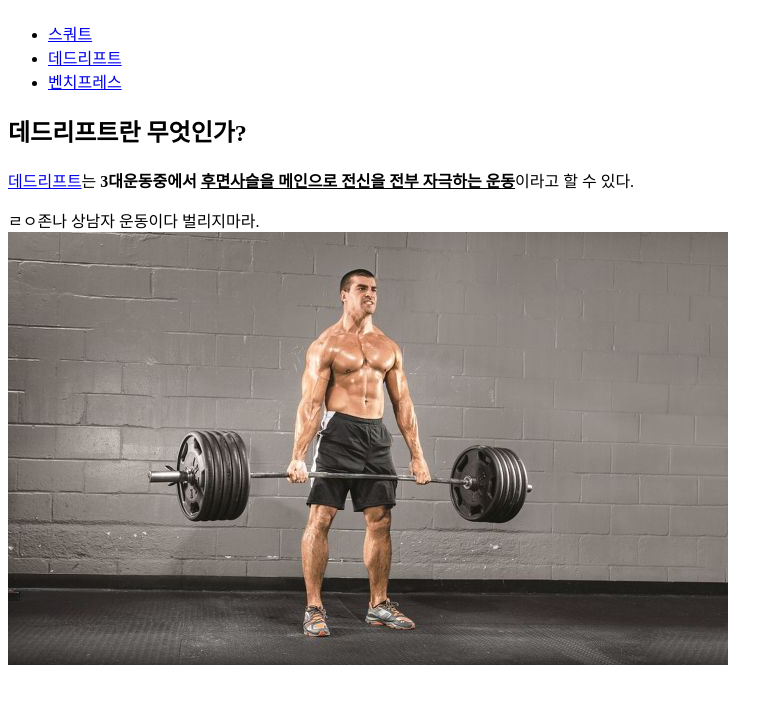
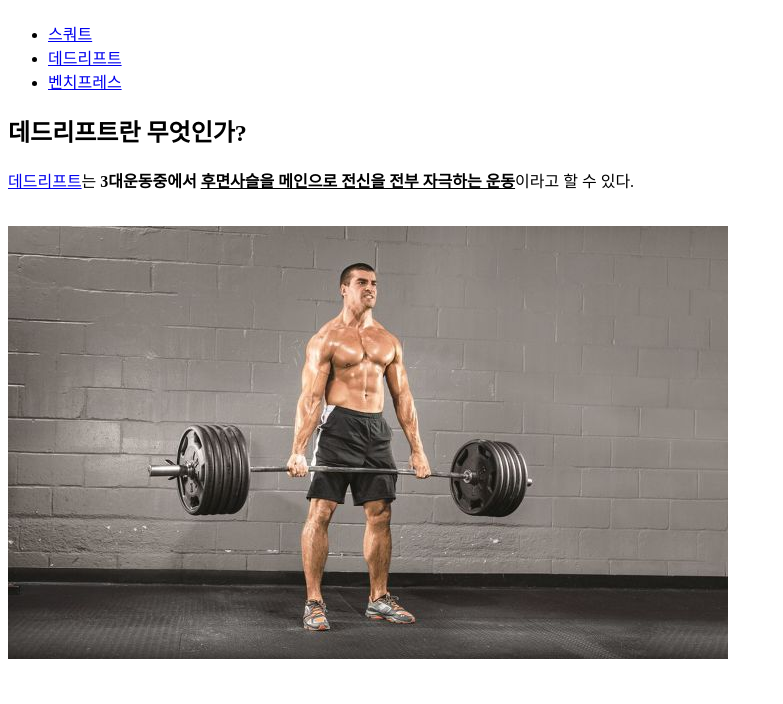
Before and after one commit to wkfn88/muscle1, a plain HTML site: page 2.html in a window 1280 px wide. Shown: the part 68-772 px from the top of the page, without its empty margins (0-783 px from the left). Drawn offline with Linux system fonts and the light colour scheme.

Commit message:
version3

```diff
--- a/2.html
+++ b/2.html
@@ -15,7 +15,6 @@
   <p><a href="https://gall.dcinside.com/mgallery/board/view/?id=powerlifting&no=319157&_rk=eYK&exception_mode=recommend&search_head=10&page=2"
     target="_blank" title="디시인사이드 파워리프팅 갤러리">데드리프트</a>는 <strong>3대운동중에서 <u>후면사슬을 메인으로 전신을 전부 자극하는 운동</u></strong>이라고 할 수 있다.
     </p>
-  ㄹㅇ존나 상남자 운동이다 벌리지마라.
   <br><img src="ded.jpg">
 </body>
 </html>
```
Also changed, not shown: 3.html (+0 -1 lines).
